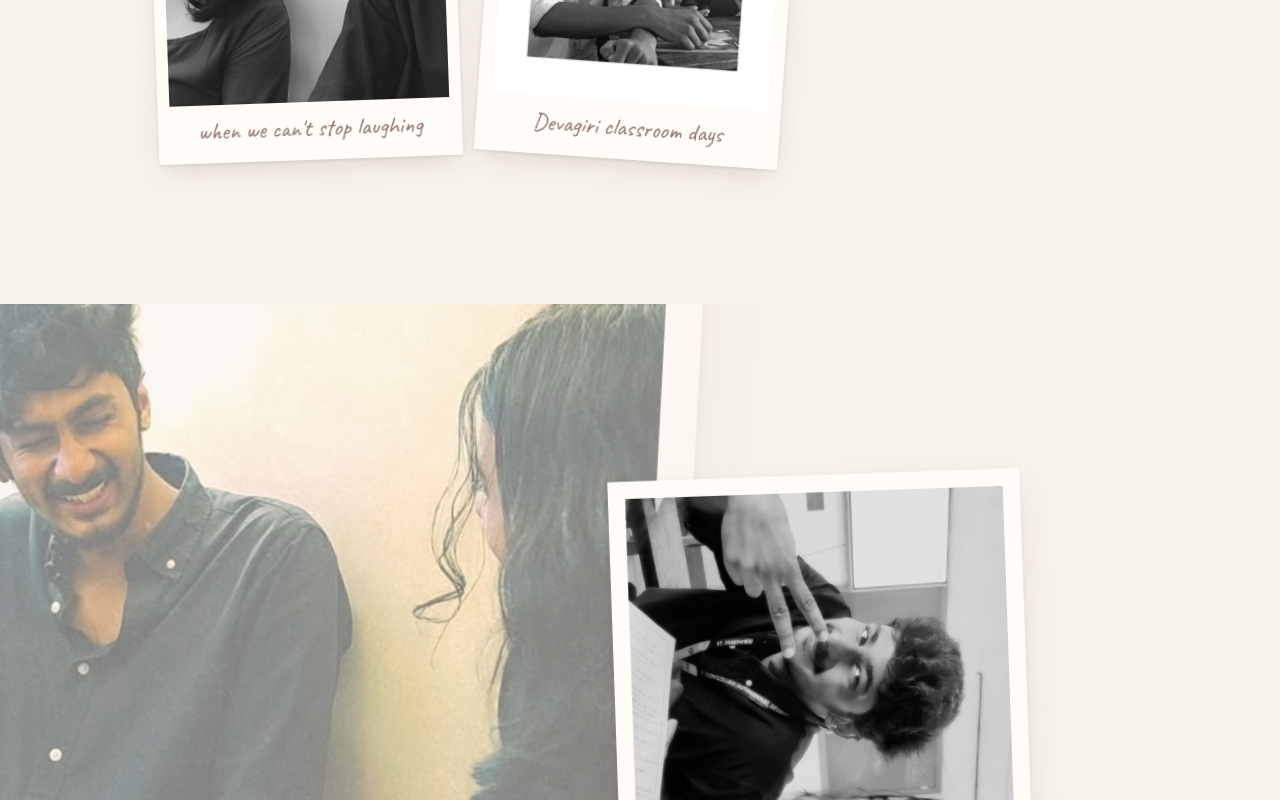
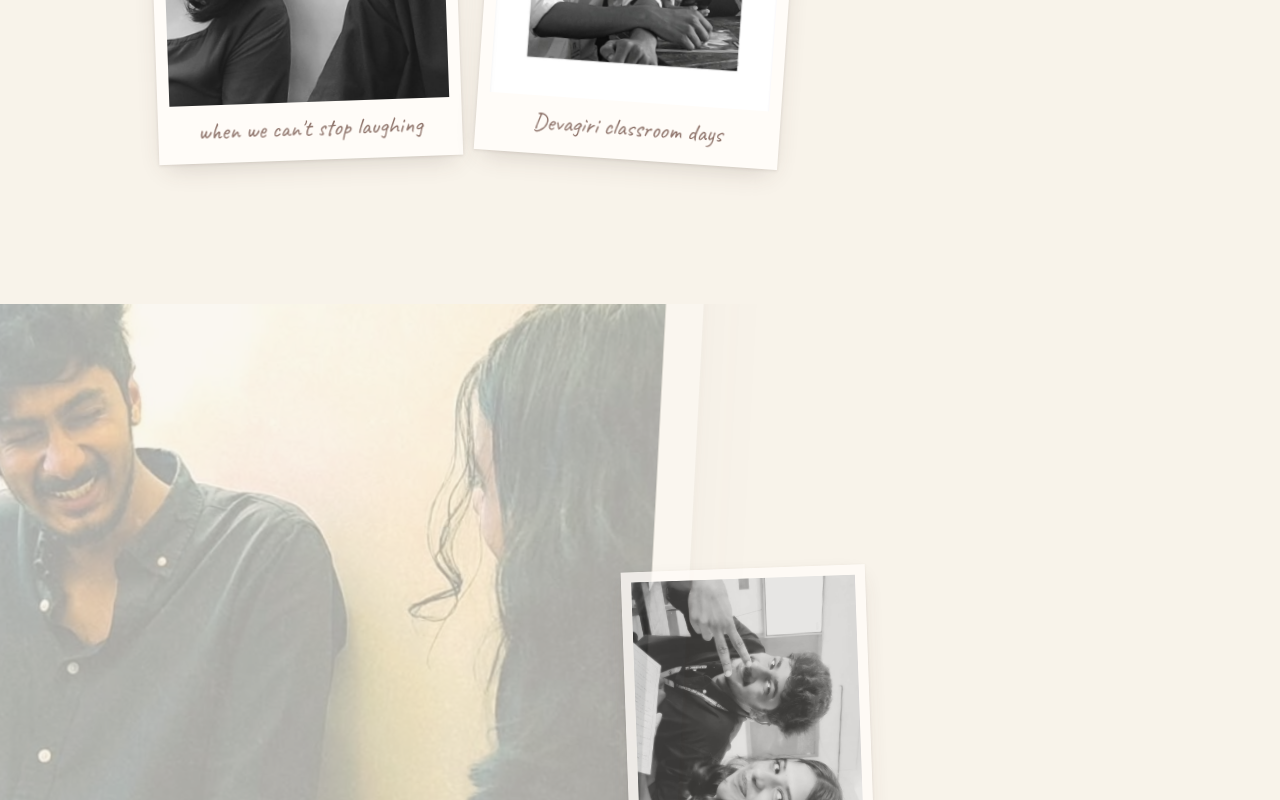
Before and after one commit to ashvinvarghese123-lang/NEHA, a React (Vite) app: page / in a window 1280 px wide. Shown: the part 2720-3520 px from the top of the page. Built offline with nearby package versions, Linux system fonts and the light colour scheme.

Commit message:
Fix scrolling issue around jar section by removing scroll traps and native scroll friction

```diff
--- a/src/App.jsx
+++ b/src/App.jsx
@@ -34,7 +34,7 @@ export default function App() {
       <Cursor />
       <MusicPlayer />
       <div className="grain" aria-hidden />
-      <main className="relative z-10">
+      <main className="relative z-10 overflow-x-clip">
         <Hero />
         <AboutHer />
         <Memories />
--- a/src/index.css
+++ b/src/index.css
@@ -1,23 +1,20 @@
-@tailwind base; @tailwind components; @tailwind utilities;
+@tailwind base;
+@tailwind components;
+@tailwind utilities;
 
 html {
-  scroll-behavior: smooth;
   -webkit-text-size-adjust: 100%;
-  -webkit-overflow-scrolling: touch;
 }
 
 html, body {
-  overflow-x: clip;
   -webkit-tap-highlight-color: transparent;
 }
 
 body {
   @apply bg-ivory text-choc font-serif antialiased;
-  touch-action: manipulation;
 }
 
 @media (prefers-reduced-motion: reduce) {
-  html { scroll-behavior: auto; }
   * { animation-duration: .01ms !important; }
 }
 
--- a/src/sections/FutureLetter.jsx
+++ b/src/sections/FutureLetter.jsx
@@ -34,7 +34,7 @@ export default function FutureLetter() {
   })
 
   return (
-    <section id="future-letter" className="mx-auto max-w-2xl px-4 pb-28 pt-16 text-center sm:px-6 sm:pb-40 sm:pt-24">
+    <section id="future-letter" className="mx-auto max-w-2xl px-4 pb-28 pt-16 text-center sm:px-6 sm:pb-40 sm:pt-24 overflow-hidden">
       <Reveal as="h2" className="mb-8 font-hand text-2xl text-brown sm:mb-12 sm:text-3xl">
         a letter for later
       </Reveal>
--- a/src/sections/LittleThings.jsx
+++ b/src/sections/LittleThings.jsx
@@ -3,7 +3,7 @@ import { littleThings } from '../data/memories'
 
 export default function LittleThings() {
   return (
-    <section className="mx-auto max-w-3xl space-y-12 px-4 py-20 sm:space-y-20 sm:px-6 sm:py-32">
+    <section className="mx-auto max-w-3xl space-y-12 px-4 py-20 sm:space-y-20 sm:px-6 sm:py-32 overflow-hidden">
       <Reveal as="h2" className="text-center font-hand text-2xl text-brown sm:text-3xl">
         things I never get tired of
       </Reveal>
--- a/src/sections/LoveLetter.jsx
+++ b/src/sections/LoveLetter.jsx
@@ -40,7 +40,7 @@ export default function LoveLetter() {
   }
 
   return (
-    <section className="mx-auto max-w-2xl px-4 py-20 sm:px-6 sm:py-32">
+    <section className="mx-auto max-w-2xl px-4 py-20 sm:px-6 sm:py-32 overflow-hidden">
       <Reveal className="mb-12 sm:mb-16"><Envelope open={open} onOpen={() => setOpen(true)} /></Reveal>
       <AnimatePresence>
         {open && (
--- a/src/sections/ReasonsJar.jsx
+++ b/src/sections/ReasonsJar.jsx
@@ -17,7 +17,7 @@ export default function ReasonsJar() {
   }
 
   return (
-    <section className="mx-auto max-w-2xl px-4 py-20 text-center sm:px-6 sm:py-28">
+    <section className="mx-auto max-w-2xl px-4 py-20 text-center sm:px-6 sm:py-28 overflow-hidden">
       <Reveal as="h2" className="text-2xl italic sm:text-5xl">a little jar of reasons</Reveal>
       <Reveal as="p" delay={0.2} className="mt-3 font-hand text-xl text-brown sm:text-2xl">
         for all the days you need a gentle reminder of how loved you are, Neha
@@ -31,7 +31,7 @@ export default function ReasonsJar() {
           whileTap={{ scale: 0.94 }}
           animate={isShaking ? { rotate: [-4, 4, -4, 4, 0], y: [-4, 2, -3, 1, 0] } : {}}
           transition={{ duration: 0.4 }}
-          className="group relative cursor-pointer focus:outline-none"
+          className="group relative cursor-pointer focus:outline-none [touch-action:manipulation]"
           aria-label="Tap the jar to pull a reason"
         >
           {/* Jar graphic */}
--- a/src/sections/ZoomThrough.jsx
+++ b/src/sections/ZoomThrough.jsx
@@ -7,14 +7,14 @@ import { zoomPhotos } from '../data/memories'
 const spots = [[0, 0], [-10, -6], [10, 5], [-8, 7], [8, -7], [0, 3]]
 
 function Layer({ p, i, n, photo }) {
-  const total = n + 1
+  const total = n
   const start = i / total
-  const end = (i + 2) / total
+  const end = Math.min(1, (i + 1.35) / total)
   const w = end - start
-  const scale = useTransform(p, [start, end], [0.32, 3.6])
+  const scale = useTransform(p, [start, end], [0.32, 3.4])
   const opacity = useTransform(
     p,
-    [start, start + w * 0.25, start + w * 0.7, end],
+    [start, start + w * 0.22, start + w * 0.75, end],
     i === 0 ? [1, 1, 1, 0] : [0, 1, 1, 0]
   )
   const [x, y] = spots[i % spots.length]
@@ -31,7 +31,7 @@ function Layer({ p, i, n, photo }) {
     >
       <div
         style={{ transform: `translate3d(${x}vw, ${y}vh, 0)` }}
-        className="pointer-events-auto w-[64vw] max-w-[260px] sm:w-72 sm:max-w-xs"
+        className="pointer-events-none w-[64vw] max-w-[260px] sm:w-72 sm:max-w-xs"
       >
         <Polaroid {...photo} idx={i} eager />
       </div>
@@ -44,7 +44,7 @@ export default function ZoomThrough() {
   const reduce = useReducedMotion()
   const n = zoomPhotos?.length || 0
   const { scrollYProgress: rawP } = useScroll({ target: ref, offset: ['start start', 'end end'] })
-  const p = useSpring(rawP, { damping: 28, stiffness: 130, mass: 0.12 })
+  const p = useSpring(rawP, { damping: 30, stiffness: 200, mass: 0.08 })
   const hint = useTransform(p, [0, 0.08], [1, 0])
 
   if (!n) return null
@@ -60,7 +60,7 @@ export default function ZoomThrough() {
   }
 
   return (
-    <section ref={ref} className="relative" style={{ height: `${(n + 1) * 100}dvh` }}>
+    <section ref={ref} className="relative" style={{ height: `${Math.max(260, n * 65)}dvh` }}>
       <div className="sticky top-0 h-screen h-[100dvh] overflow-hidden">
         <motion.p
           style={{ opacity: hint }}
```
